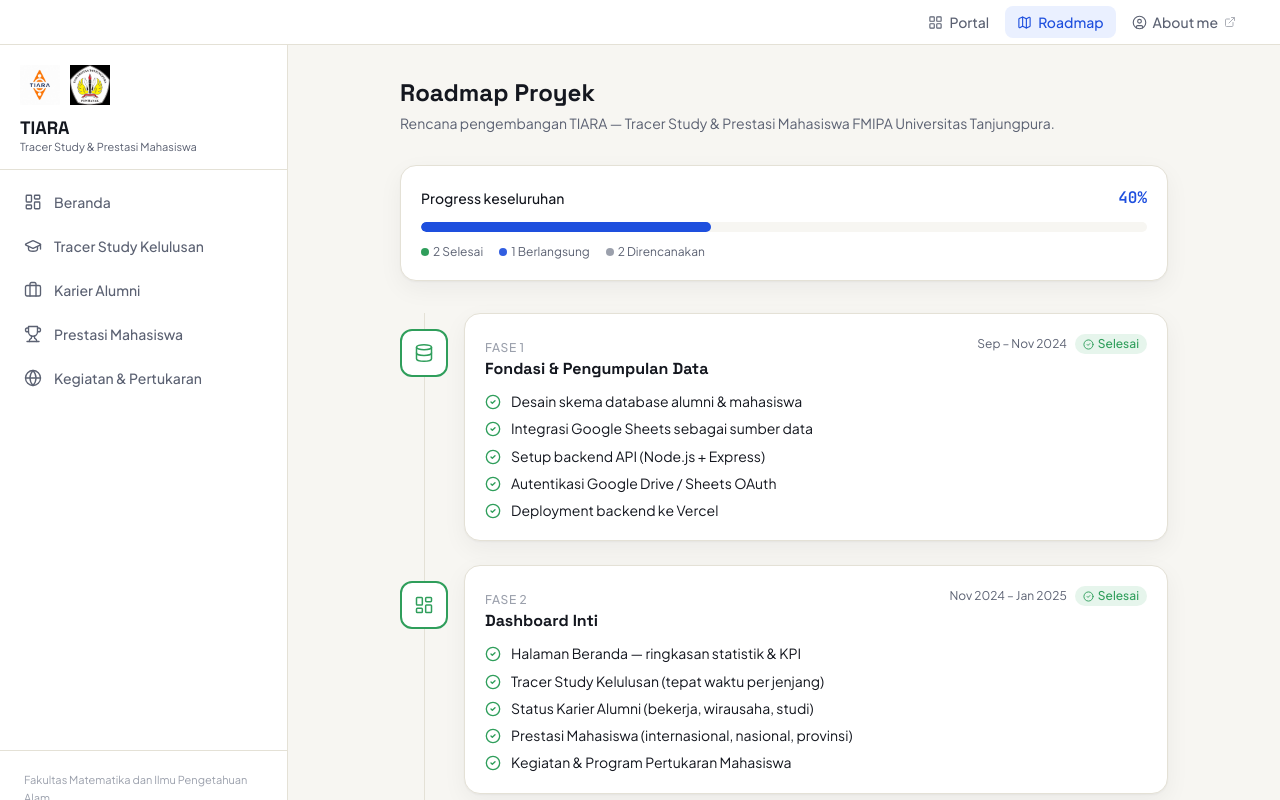
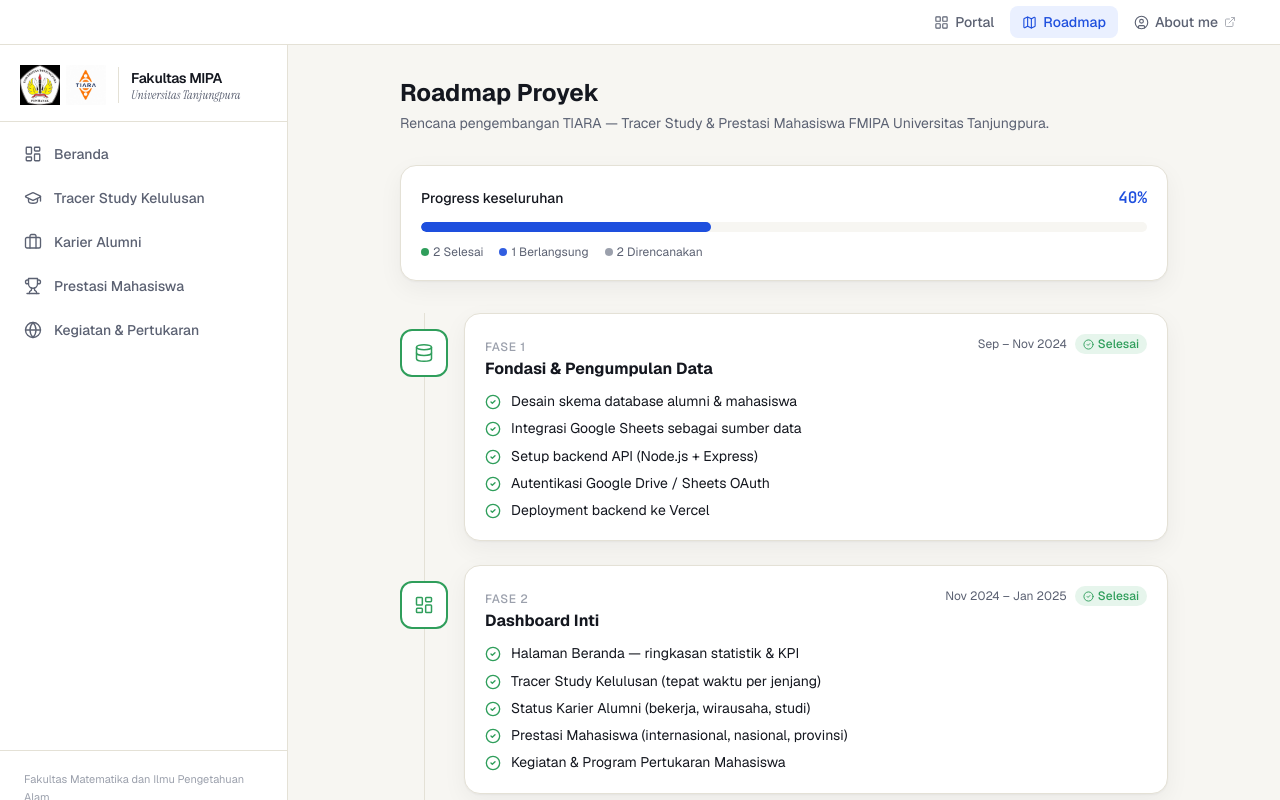
Before and after one commit to 0xthareq/tiara, a React (Vite) app in the folder frontend/: page /roadmap in a window 1280 px wide. Shown: the top 800 px of the page. Built offline with nearby package versions, Linux system fonts and the light colour scheme; no server answers.

Commit message:
add logo

```diff
--- a/frontend/index.html
+++ b/frontend/index.html
@@ -7,7 +7,7 @@
     <link rel="preconnect" href="https://fonts.googleapis.com" />
     <link rel="preconnect" href="https://fonts.gstatic.com" crossorigin />
     <link
-      href="https://fonts.googleapis.com/css2?family=Space+Grotesk:wght@500;600;700&family=Plus+Jakarta+Sans:wght@400;500;600;700&family=JetBrains+Mono:wght@400;500;600&display=swap"
+      href="https://fonts.googleapis.com/css2?family=Geist:wght@400;500;600;700&family=Instrument+Serif:ital@0;1&family=JetBrains+Mono:wght@400;500;600&display=swap"
       rel="stylesheet"
     />
   </head>
--- a/frontend/src/components/Sidebar.jsx
+++ b/frontend/src/components/Sidebar.jsx
@@ -32,30 +32,45 @@ export default function Sidebar({ open, onClose }) {
       >
         {/* Sidebar header */}
         <div className="px-5 pt-5 pb-4 border-b border-line">
-          {/* Logos row */}
-          <div className="flex items-center justify-between mb-3">
-            <div className="flex items-center gap-2.5">
-              <img
-                src="/tiara-logo.png"
-                alt="Logo TIARA"
-                className="h-10 w-10 object-contain"
-              />
-              <img
-                src="/untan-logo.png"
-                alt="Logo Universitas Tanjungpura"
-                className="h-10 w-10 object-contain"
-              />
+          <div className="flex items-center justify-between">
+            {/* Left: logos + institution name */}
+            <div className="flex items-center gap-3">
+              {/* Two logos side by side */}
+              <div className="flex items-center gap-1.5">
+                <img
+                  src="/untan-logo.png"
+                  alt="Logo Universitas Tanjungpura"
+                  className="h-10 w-10 object-contain"
+                />
+                <img
+                  src="/tiara-logo.png"
+                  alt="Logo TIARA"
+                  className="h-10 w-10 object-contain"
+                />
+              </div>
+
+              {/* Divider */}
+              <div className="w-px h-9 bg-line" />
+
+              {/* Institution name */}
+              <div className="leading-tight">
+                <div className="text-sm font-semibold text-ink tracking-tight">
+                  Fakultas MIPA
+                </div>
+                <div className="text-[12px] font-serif italic text-inksoft">
+                  Universitas Tanjungpura
+                </div>
+              </div>
             </div>
-            <button className="lg:hidden text-inksoft hover:text-ink" onClick={onClose} aria-label="Tutup menu">
+
+            {/* Mobile close button */}
+            <button
+              className="lg:hidden text-inksoft hover:text-ink ml-2"
+              onClick={onClose}
+              aria-label="Tutup menu"
+            >
               <X size={20} />
             </button>
-          </div>
-          {/* App name */}
-          <div>
-            <div className="font-display font-bold text-lg leading-tight text-ink">TIARA</div>
-            <div className="text-[11px] text-inksoft leading-tight">
-              Tracer Study &amp; Prestasi Mahasiswa
-            </div>
           </div>
         </div>
 
--- a/frontend/src/index.css
+++ b/frontend/src/index.css
@@ -7,7 +7,7 @@ html {
 }
 
 body {
-  font-family: "Plus Jakarta Sans", system-ui, sans-serif;
+  font-family: "Geist", system-ui, sans-serif;
   color: #14171f;
 }
 
--- a/frontend/tailwind.config.js
+++ b/frontend/tailwind.config.js
@@ -19,9 +19,11 @@ export default {
         greensoft: "#E6F5EC",
       },
       fontFamily: {
-        display: ["Space Grotesk", "system-ui", "sans-serif"],
-        body: ["Plus Jakarta Sans", "system-ui", "sans-serif"],
-        mono: ["JetBrains Mono", "ui-monospace", "monospace"],
+        sans:    ["Geist", "system-ui", "sans-serif"],
+        display: ["Geist", "system-ui", "sans-serif"],
+        serif:   ["Instrument Serif", "Georgia", "serif"],
+        body:    ["Geist", "system-ui", "sans-serif"],
+        mono:    ["JetBrains Mono", "ui-monospace", "monospace"],
       },
       boxShadow: {
         card: "0 1px 2px rgba(20,23,31,0.04), 0 8px 24px rgba(20,23,31,0.05)",
```
